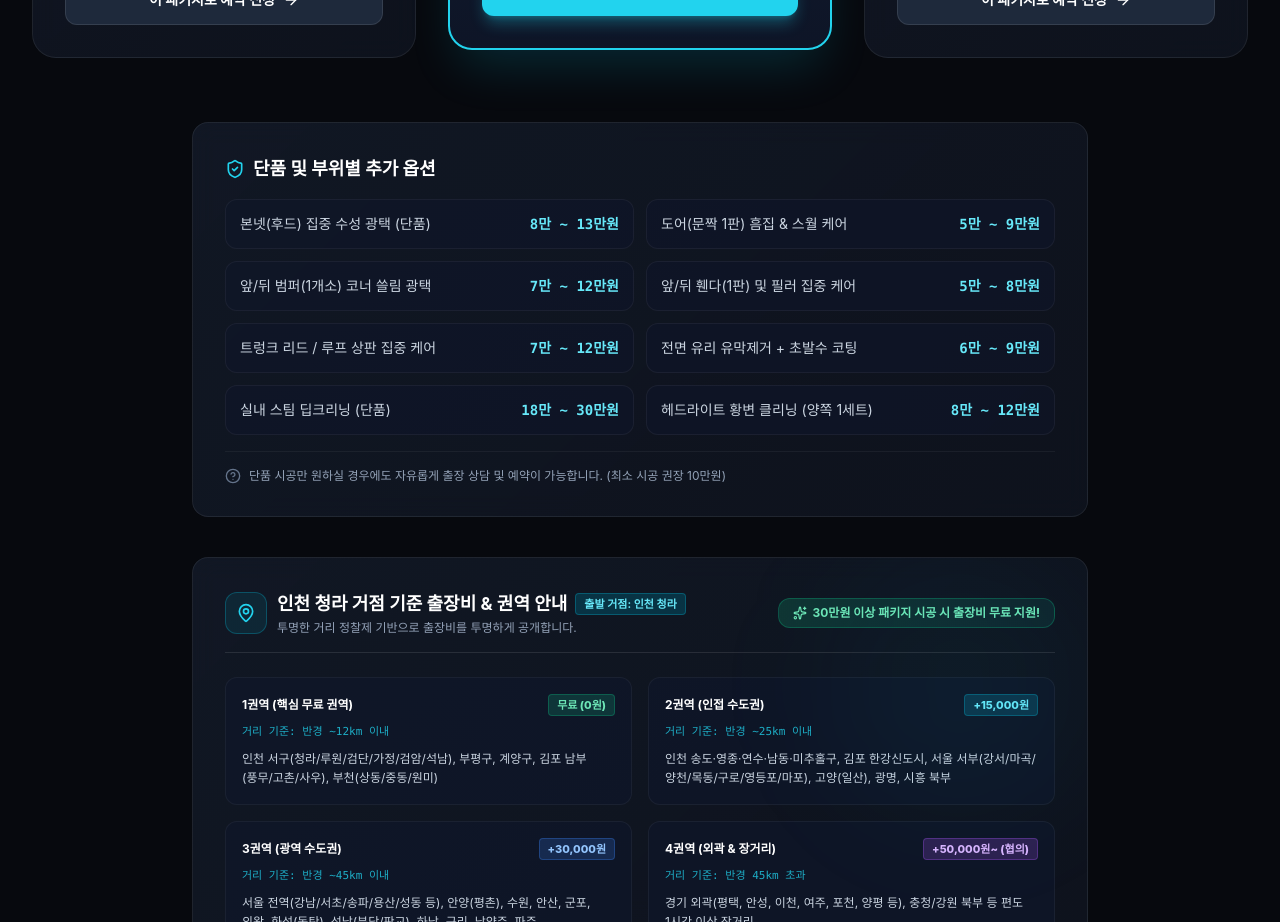
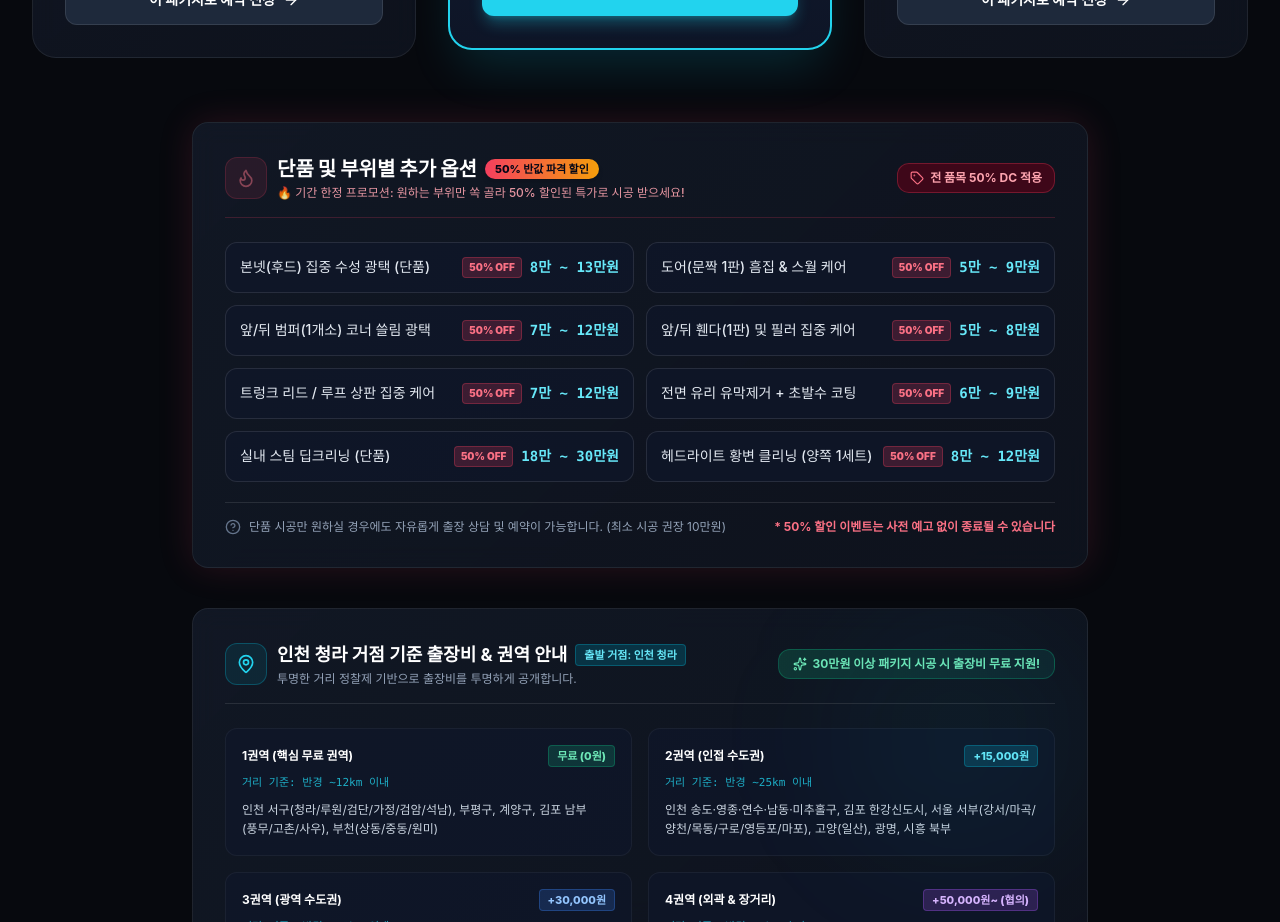
Before and after one commit to ankijung88-cloud/lumenDetail, a React (Vite) app: page / in a window 1280 px wide. Shown: the part 5480-6402 px from the top of the page. Built offline with nearby package versions, Linux system fonts and the light colour scheme; a web font is replaced by a local one.

Commit message:
feat: highlight 50% discount intensely across single services and custom panel pricing

```diff
--- a/src/components/PriceTable.jsx
+++ b/src/components/PriceTable.jsx
@@ -1,6 +1,6 @@
 import React, { useState } from 'react';
 import { PRICING_DATA } from '../data/servicesData';
-import { Check, Sparkles, ShieldCheck, HelpCircle, ArrowRight, MapPin } from 'lucide-react';
+import { Check, Sparkles, ShieldCheck, HelpCircle, ArrowRight, MapPin, Flame, Tag } from 'lucide-react';
 
 export const PriceTable = ({ onSelectPackage }) => {
   const [selectedCategory, setSelectedCategory] = useState('mid');
@@ -124,24 +124,64 @@ export const PriceTable = ({ onSelectPackage }) => {
         })}
       </div>
 
-      {/* Single / Additional Service Table */}
-      <div className="glass-card rounded-2xl p-6 sm:p-8 border border-white/10 max-w-4xl mx-auto mb-10">
-        <div className="flex items-center gap-2 mb-4">
-          <ShieldCheck className="w-5 h-5 text-cyan-400" />
-          <h3 className="text-lg font-bold text-white">단품 및 부위별 추가 옵션</h3>
+      {/* Single / Additional Service Table with 50% Intense Promotion */}
+      <div className="glass-card rounded-2xl p-6 sm:p-8 border-2 border-rose-500/40 shadow-[0_0_35px_rgba(244,63,94,0.15)] max-w-4xl mx-auto mb-10 relative overflow-hidden">
+
+        {/* Top Floating Promo Header */}
+        <div className="flex flex-col sm:flex-row sm:items-center justify-between gap-3 mb-6 pb-4 border-b border-rose-500/20">
+          <div className="flex items-center gap-2.5">
+            <div className="p-2.5 rounded-xl bg-rose-500/20 border border-rose-500/40 text-rose-400 animate-pulse">
+              <Flame className="w-5 h-5" />
+            </div>
+            <div>
+              <div className="flex items-center gap-2">
+                <h3 className="text-lg sm:text-xl font-black text-white">단품 및 부위별 추가 옵션</h3>
+                <span className="text-[11px] font-extrabold px-2.5 py-0.5 rounded-full bg-gradient-to-r from-rose-500 to-amber-500 text-slate-950 shadow-md">
+                  50% 반값 파격 할인
+                </span>
+              </div>
+              <p className="text-xs text-rose-300/90 mt-0.5 font-medium">
+                🔥 기간 한정 프로모션: 원하는 부위만 쏙 골라 50% 할인된 특가로 시공 받으세요!
+              </p>
+            </div>
+          </div>
+
+          <div className="inline-flex items-center gap-1.5 px-3 py-1.5 rounded-xl bg-rose-950/80 border border-rose-500/30 text-rose-300 text-xs font-bold shrink-0 self-start sm:self-auto">
+            <Tag className="w-3.5 h-3.5 text-rose-400" />
+            <span>전 품목 50% DC 적용</span>
+          </div>
         </div>
+
+        {/* Services Grid with Original Price vs 50% OFF Price */}
         <div className="grid grid-cols-1 sm:grid-cols-2 gap-3">
           {PRICING_DATA.singleServices.map((single, idx) => (
-            <div key={idx} className="p-3.5 rounded-xl bg-slate-900/60 border border-white/5 flex items-center justify-between">
-              <span className="text-xs sm:text-sm text-slate-300">{single.name}</span>
-              <span className="text-xs sm:text-sm font-bold text-cyan-300 font-mono">{single.priceRange}</span>
+            <div key={idx} className="p-3.5 rounded-xl bg-slate-900/80 border border-white/10 hover:border-rose-500/40 flex items-center justify-between transition-all group">
+              <span className="text-xs sm:text-sm text-slate-200 font-medium group-hover:text-white transition-colors">{single.name}</span>
+              <div className="flex items-center gap-2 shrink-0 ml-2">
+                {single.originalPrice && (
+                  <span className="text-[11px] text-slate-500 line-through font-mono hidden xs:inline">
+                    {single.originalPrice}
+                  </span>
+                )}
+                <span className="text-[10px] font-black px-1.5 py-0.5 rounded bg-rose-500/20 text-rose-400 border border-rose-500/30">
+                  {single.discount || '50% OFF'}
+                </span>
+                <span className="text-xs sm:text-sm font-extrabold text-cyan-300 font-mono">
+                  {single.priceRange}
+                </span>
+              </div>
             </div>
           ))}
         </div>
-        <div className="mt-4 pt-4 border-t border-white/5 flex items-center gap-2 text-xs text-slate-400">
-          <HelpCircle className="w-4 h-4 text-slate-500 shrink-0" />
-          <span>단품 시공만 원하실 경우에도 자유롭게 출장 상담 및 예약이 가능합니다. (최소 시공 권장 10만원)</span>
+
+        <div className="mt-5 pt-4 border-t border-white/10 flex items-center justify-between flex-wrap gap-2 text-xs text-slate-400">
+          <div className="flex items-center gap-2">
+            <HelpCircle className="w-4 h-4 text-slate-500 shrink-0" />
+            <span>단품 시공만 원하실 경우에도 자유롭게 출장 상담 및 예약이 가능합니다. (최소 시공 권장 10만원)</span>
+          </div>
+          <span className="text-rose-400 font-bold">* 50% 할인 이벤트는 사전 예고 없이 종료될 수 있습니다</span>
         </div>
+
       </div>
 
       {/* Travel Fee & Regional Zone Guide */}
--- a/src/data/servicesData.js
+++ b/src/data/servicesData.js
@@ -262,14 +262,14 @@ export const PRICING_DATA = {
     }
   ],
   singleServices: [
-    { name: '본넷(후드) 집중 수성 광택 (단품)', priceRange: '8만 ~ 13만원' },
-    { name: '도어(문짝 1판) 흠집 & 스월 케어', priceRange: '5만 ~ 9만원' },
-    { name: '앞/뒤 범퍼(1개소) 코너 쓸림 광택', priceRange: '7만 ~ 12만원' },
-    { name: '앞/뒤 휀다(1판) 및 필러 집중 케어', priceRange: '5만 ~ 8만원' },
-    { name: '트렁크 리드 / 루프 상판 집중 케어', priceRange: '7만 ~ 12만원' },
-    { name: '전면 유리 유막제거 + 초발수 코팅', priceRange: '6만 ~ 9만원' },
-    { name: '실내 스팀 딥크리닝 (단품)', priceRange: '18만 ~ 30만원' },
-    { name: '헤드라이트 황변 클리닝 (양쪽 1세트)', priceRange: '8만 ~ 12만원' }
+    { name: '본넷(후드) 집중 수성 광택 (단품)', originalPrice: '16만 ~ 26만원', priceRange: '8만 ~ 13만원', discount: '50% OFF' },
+    { name: '도어(문짝 1판) 흠집 & 스월 케어', originalPrice: '10만 ~ 18만원', priceRange: '5만 ~ 9만원', discount: '50% OFF' },
+    { name: '앞/뒤 범퍼(1개소) 코너 쓸림 광택', originalPrice: '14만 ~ 24만원', priceRange: '7만 ~ 12만원', discount: '50% OFF' },
+    { name: '앞/뒤 휀다(1판) 및 필러 집중 케어', originalPrice: '10만 ~ 16만원', priceRange: '5만 ~ 8만원', discount: '50% OFF' },
+    { name: '트렁크 리드 / 루프 상판 집중 케어', originalPrice: '14만 ~ 24만원', priceRange: '7만 ~ 12만원', discount: '50% OFF' },
+    { name: '전면 유리 유막제거 + 초발수 코팅', originalPrice: '12만 ~ 18만원', priceRange: '6만 ~ 9만원', discount: '50% OFF' },
+    { name: '실내 스팀 딥크리닝 (단품)', originalPrice: '36만 ~ 60만원', priceRange: '18만 ~ 30만원', discount: '50% OFF' },
+    { name: '헤드라이트 황변 클리닝 (양쪽 1세트)', originalPrice: '16만 ~ 24만원', priceRange: '8만 ~ 12만원', discount: '50% OFF' }
   ],
   travelZones: {
     hub: '인천 청라국제도시',
```
